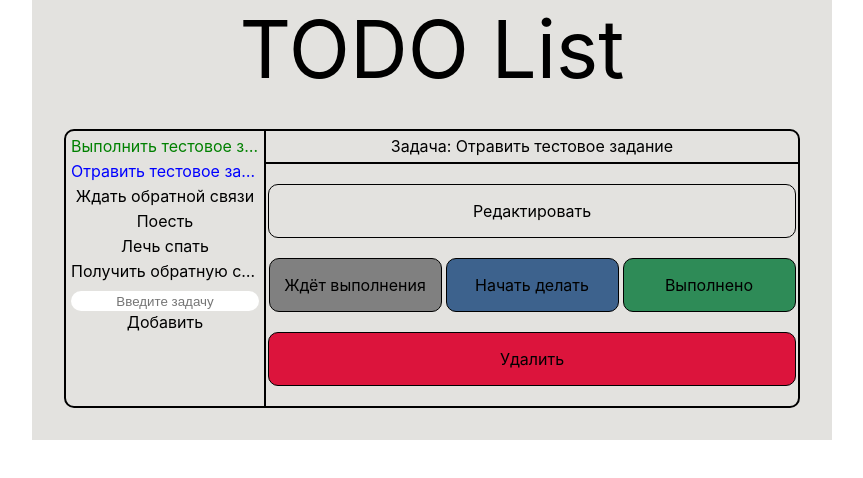
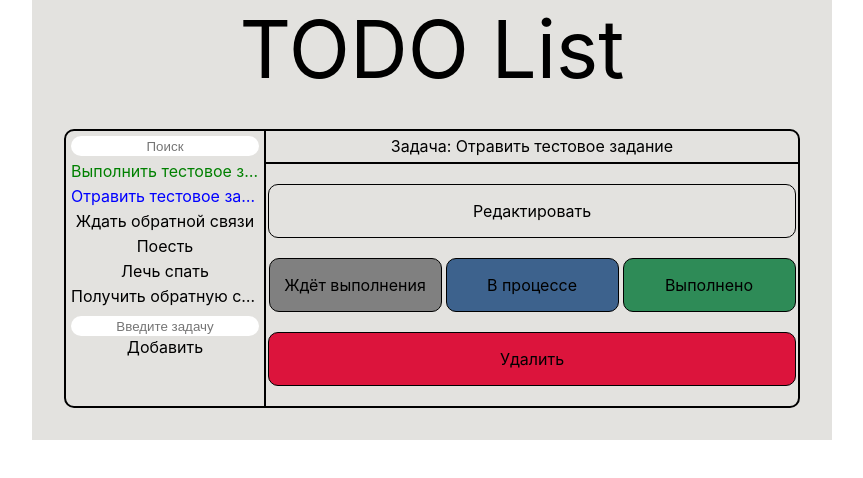
Before and after one commit to Esteradfi/todo-list, a React (Create React App) app: page / in a window 1280 px wide. Shown: the top 478 px of the page, without its empty margins (208-1071 px from the left). Built offline with nearby package versions, Linux system fonts and the light colour scheme.

Commit message:
add: search TODO notes by name

```diff
--- a/src/components/TodoEdit/TodoEdit.js
+++ b/src/components/TodoEdit/TodoEdit.js
@@ -88,7 +88,7 @@ function TodoEdit({ todo, setTodo }) {
                                     <button className="button button-edit" onClick={() => editTodo(item.id, item.title)}>Редактировать</button>
                                     <div className="buttons-status">
                                         <button className="button button-wait" onClick={() => waitTodo(item.id)}>Ждёт выполнения</button>
-                                        <button className="button button-do" onClick={() => doTodo(item.id)}>Начать делать</button>
+                                        <button className="button button-do" onClick={() => doTodo(item.id)}>В процессе</button>
                                         <button className="button button-complete" onClick={() => completeTodo(item.id)}>Выполнено</button>
                                     </div>
                                     <button className="button button-delete" onClick={() => deleteTodo(item.id)}>Удалить</button>
--- a/src/components/TodoList/TodoList.js
+++ b/src/components/TodoList/TodoList.js
@@ -4,6 +4,7 @@ import "./TodoList.scss";
 function TodoList({ todo, setTodo }) {
 
     const [value, setValue] = useState('');
+    const [result, setResult] = useState('');
 
     function createTodo() {
         if (value !== '') {
@@ -38,10 +39,18 @@ function TodoList({ todo, setTodo }) {
         setTodo(newTodo);
     } // фунцкия, делающая задачу выбранной
 
+    const filteredTodo = todo.filter(item => {
+        return item.title.toLowerCase().includes(result.toLowerCase())
+    }) // Отфильтрованный в соответствии с поиском список задач
+
     return (
         <div className="TodoList">
+            <div>
+                <input type="text" placeholder="Поиск" className="input-search"
+                       onChange={(event) => setResult(event.target.value)}/>
+            </div>
             {
-                todo.map( item => (
+                filteredTodo.map( item => (
                     <div key={item.id}>
                         <div className="list-item"
                              onClick={() => selectTodo(item.id)}
--- a/src/components/TodoList/TodoList.scss
+++ b/src/components/TodoList/TodoList.scss
@@ -2,15 +2,7 @@
   border-right: #000000 2px solid;
   max-width: 188px;
   padding: 0 5px;
-  .list-item{
-    cursor: pointer;
-    margin: 5px 0;
-    white-space: nowrap;
-    overflow: hidden;
-    text-overflow: ellipsis;
-    font-size: 1rem;
-  }
-  .input-create {
+  input {
     border: none;
     height: 20px;
     width: 100%;
@@ -21,6 +13,14 @@
     &:focus-visible {
       outline: none;
     }
+  }
+  .list-item{
+    cursor: pointer;
+    margin: 5px 0;
+    white-space: nowrap;
+    overflow: hidden;
+    text-overflow: ellipsis;
+    font-size: 1rem;
   }
   .button-create {
     cursor: pointer;
```
